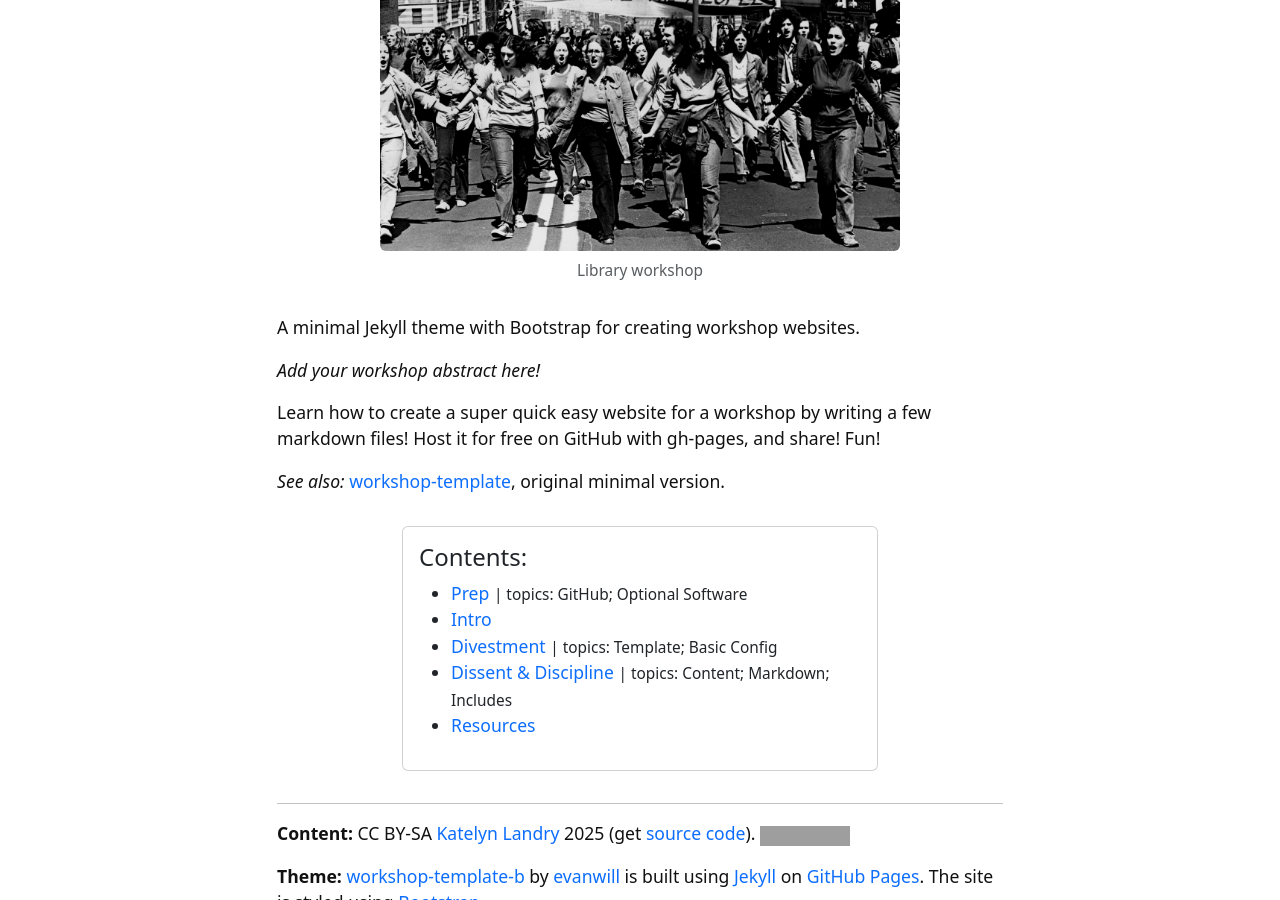
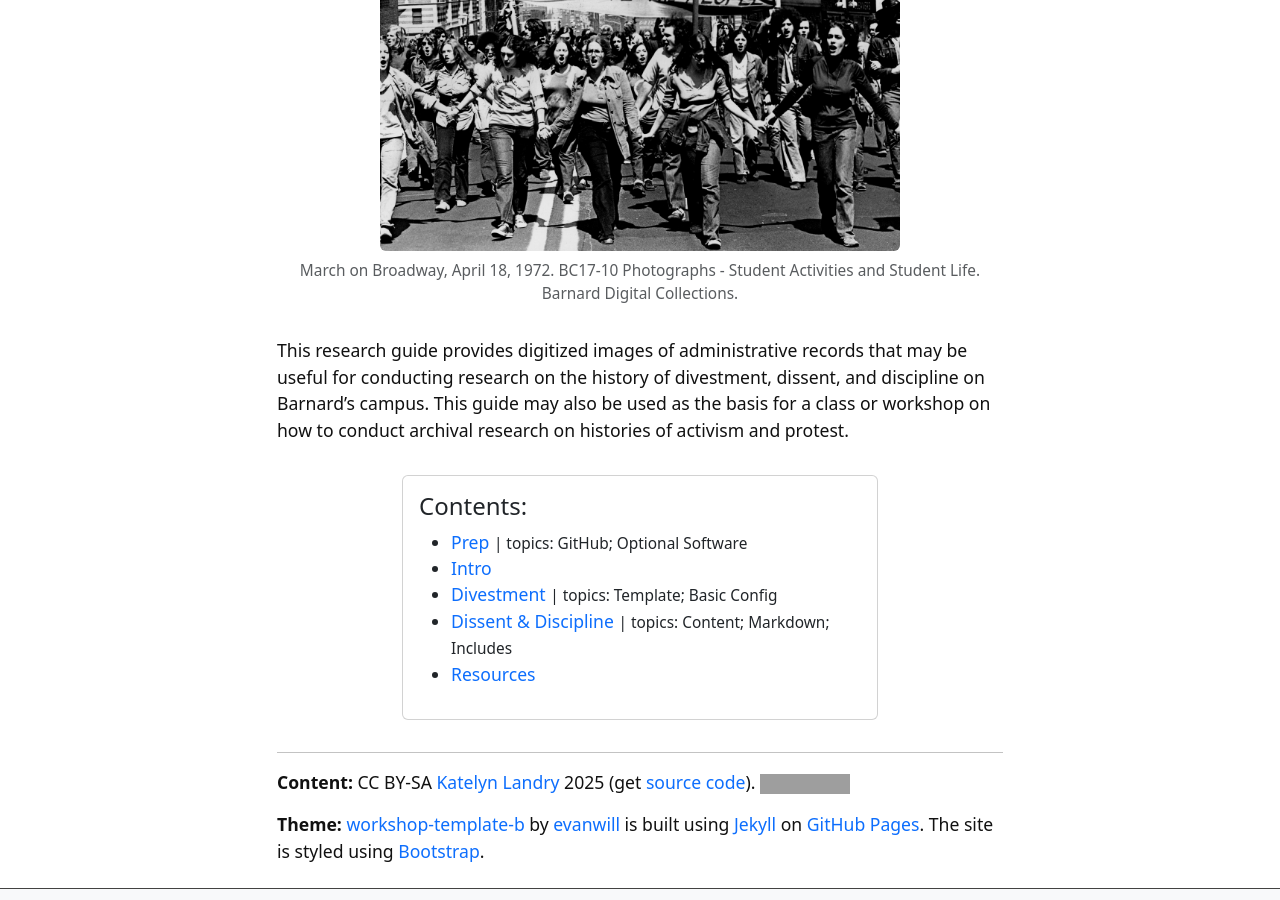
Before and after one commit to katelynautumn28/ddd-research-guide, a Jekyll site: the page built from index.md, in a window 1280 px wide and 900 px high, scrolled down 459 px. Built offline with Jekyll 4.4.1, drawn with Linux system fonts in a browser that asks for light colours; grey boxes are pictures that could not be loaded.

Commit message:
Update index.md

```diff
--- a/index.md
+++ b/index.md
@@ -5,17 +5,9 @@ layout: page
 
 # Divestment, Dissent, and Discipline: A Research Guide
 
-{% include figure.html img="Protest_Strike_Bway_72.jpg" alt="intro image here" caption="Library workshop" width="75%" %}
+{% include figure.html img="Protest_Strike_Bway_72.jpg" alt="intro image here" caption="March on Broadway, April 18, 1972. BC17-10 Photographs - Student Activities and Student Life. Barnard Digital Collections." width="75%" %}
 
-A minimal Jekyll theme with Bootstrap for creating workshop websites.
-
-*Add your workshop abstract here!*
-
-Learn how to create a super quick easy website for a workshop by writing a few markdown files!
-Host it for free on GitHub with gh-pages, and share!
-Fun!
-
-*See also:* [workshop-template](https://evanwill.github.io/workshop-template/), original minimal version.
+This research guide provides digitized images of administrative records that may be useful for conducting research on the history of divestment, dissent, and discipline on Barnard’s campus. This guide may also be used as the basis for a class or workshop on how to conduct archival research on histories of activism and protest.
 
 {% include toc.html %}
 
```
